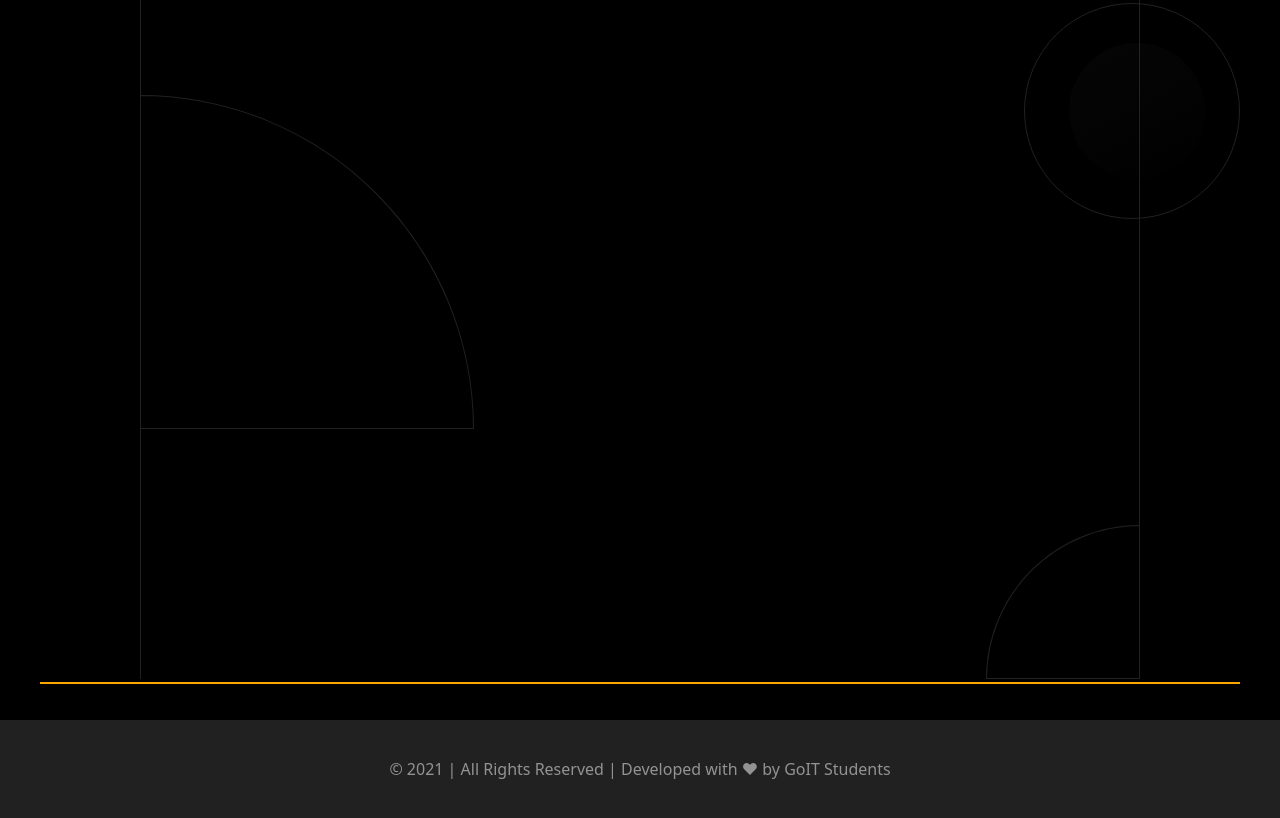
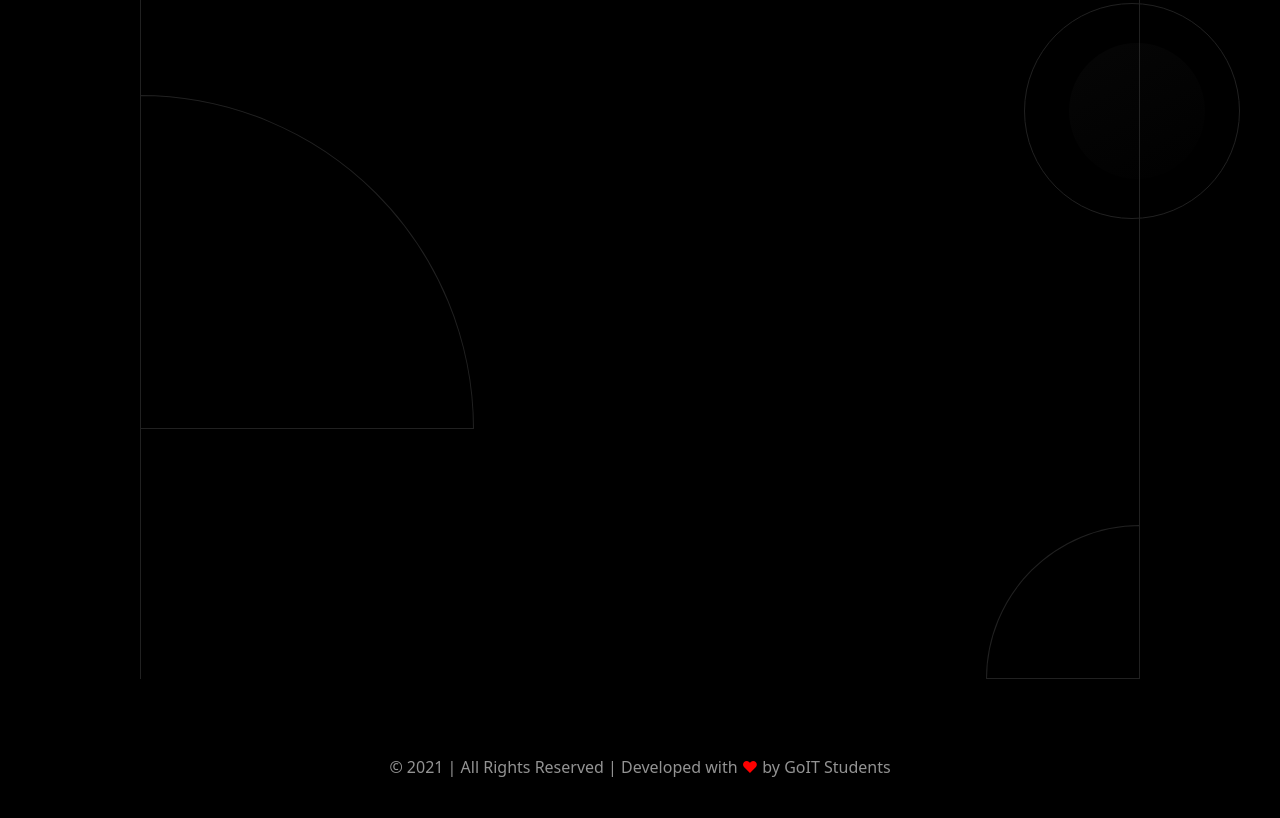
Before and after one commit to FredyBarajas/final-proyect-js-gr1, a website built with Parcel: page src/index.html in a window 1280 px wide. Shown: the part 1264-2082 px from the top of the page. Built offline with nearby package versions, Linux system fonts and the light colour scheme; no server answers.

Commit message:
changes 1

```diff
--- a/src/partials/footer.html
+++ b/src/partials/footer.html
@@ -1,6 +1,6 @@
 
     <footer class="fondo">
-         <p class="paragraph"> © 2021 | All Rights Reserved | Developed with  <span class="icon">
+         <p class="paragraph"> © 2021 | All Rights Reserved | Developed with  <span class="icon" style=" color:red;">
             ♥
-         </span> by GoIT Students </p>
+         </span > by GoIT Students </p>
     </footer>
--- a/src/sass/_main.scss
+++ b/src/sass/_main.scss
@@ -17,8 +17,8 @@ body{
   max-width: 1200px;
   margin-left: auto;
   margin-right: auto;
-  border: 1px solid orange;
 }
+
 
 .cards {
   display: flex;
--- a/src/sass/footer.scss
+++ b/src/sass/footer.scss
@@ -1,6 +1,5 @@
 .fondo{
     height: 100px;
-    background-color: #212121;
     @media (max-width:767px){
         max-width: 767px;
     }
```
